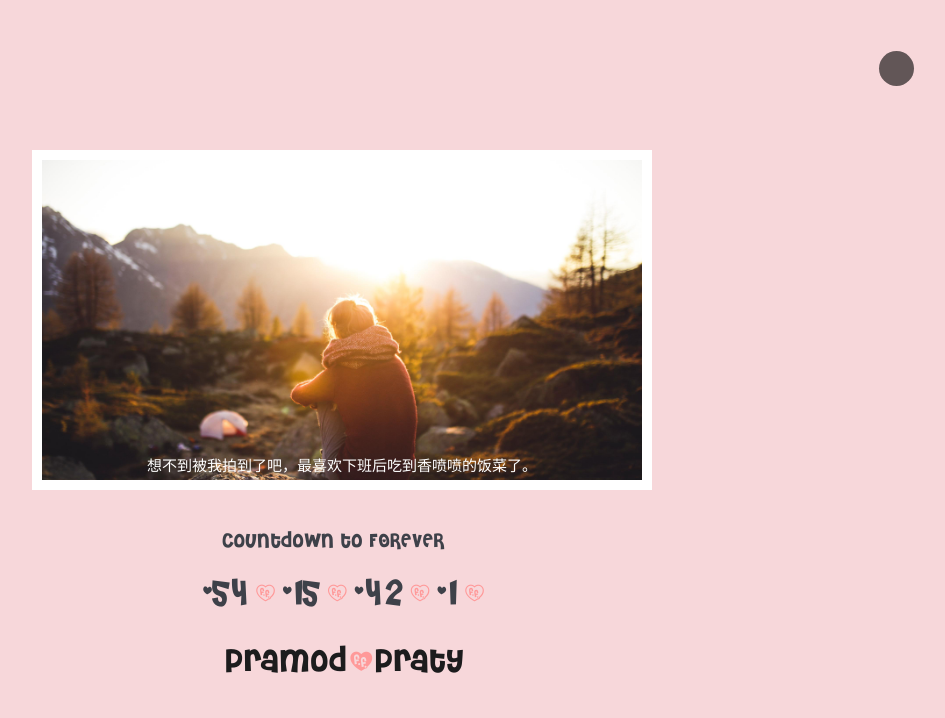
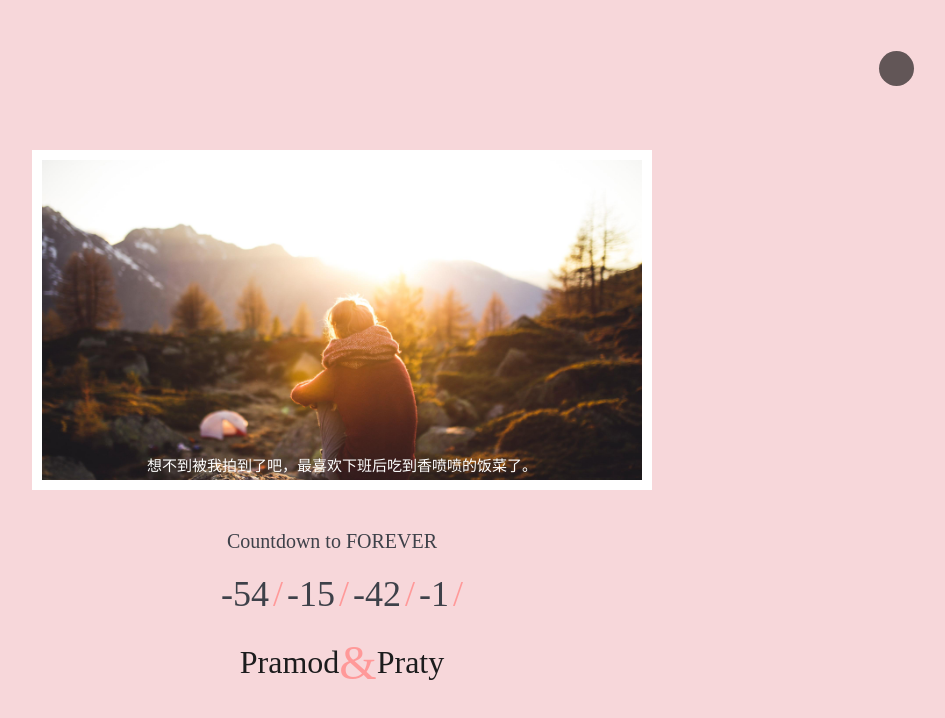
Before and after one commit to DesamPrathyusha/countdown, a plain HTML site: page index.html in a window 1280 px wide. Shown: the whole page, without its empty margins (298-1243 px from the left). Drawn offline with Linux system fonts and the light colour scheme; a web font is replaced by a local one.

Commit message:
Update index.css

```diff
--- a/css/index.css
+++ b/css/index.css
@@ -1,11 +1,11 @@
 /* 图标 */
 
-@font-face {
+/* @font-face {
   font-family: 'iconfont';
   /* project id 669713 */
-  src: url('//at.alicdn.com/t/font_669713_r7pgq0vmjqc.eot');
-  src: url('//at.alicdn.com/t/font_669713_r7pgq0vmjqc.eot?#iefix') format('embedded-opentype'), url('//at.alicdn.com/t/font_669713_r7pgq0vmjqc.woff2') format('woff2'), url('//at.alicdn.com/t/font_669713_r7pgq0vmjqc.woff') format('woff'), url('//at.alicdn.com/t/font_669713_r7pgq0vmjqc.ttf') format('truetype');
-}
+/*   src: url('//at.alicdn.com/t/font_669713_r7pgq0vmjqc.eot');
+  src: url('//at.alicdn.com/t/font_669713_r7pgq0vmjqc.eot?#iefix') format('embedded-opentype'), url('//at.alicdn.com/t/font_669713_r7pgq0vmjqc.woff2') format('woff2'), url('//at.alicdn.com/t/font_669713_r7pgq0vmjqc.woff') format('woff'), url('//at.alicdn.com/t/font_669713_r7pgq0vmjqc.ttf') format('truetype'); */
+} */
 
 /*载入字体*/
 
```
